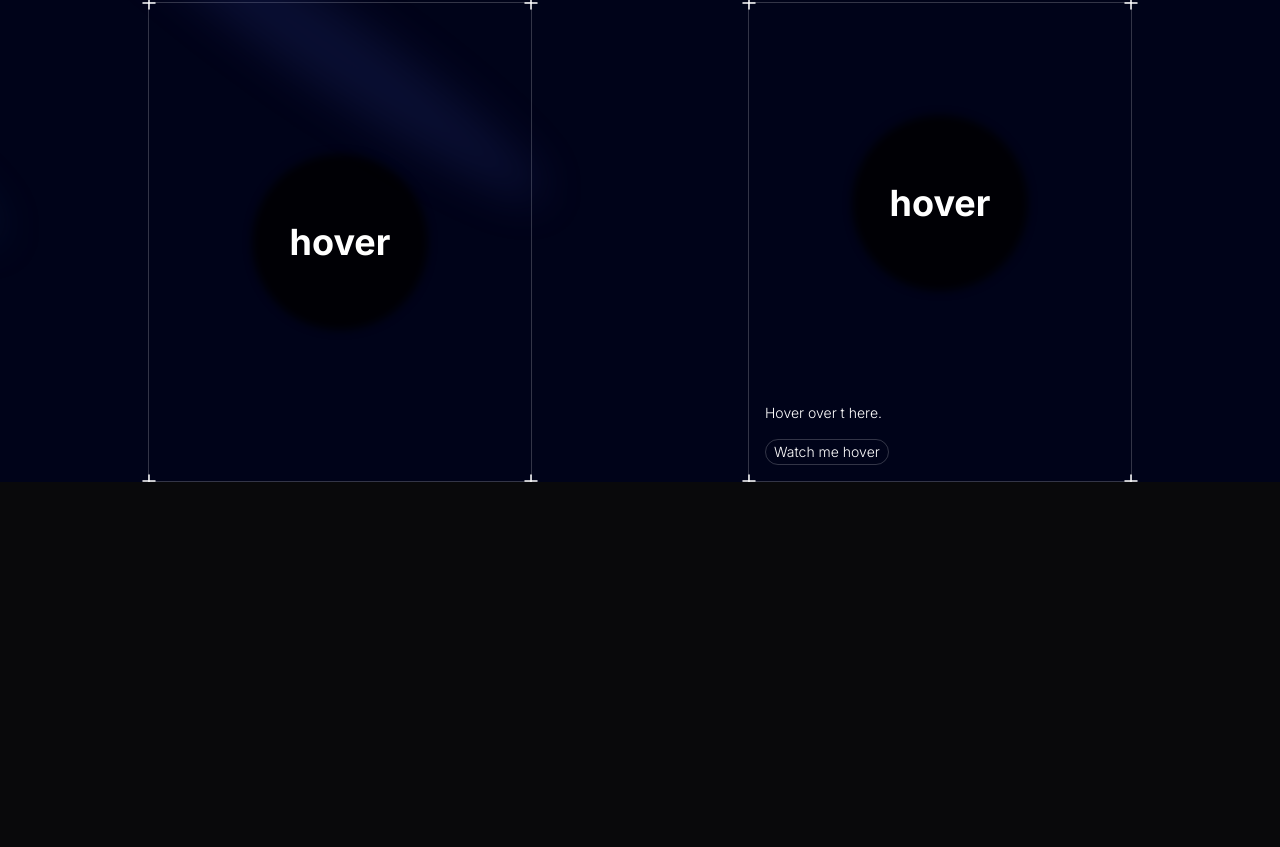
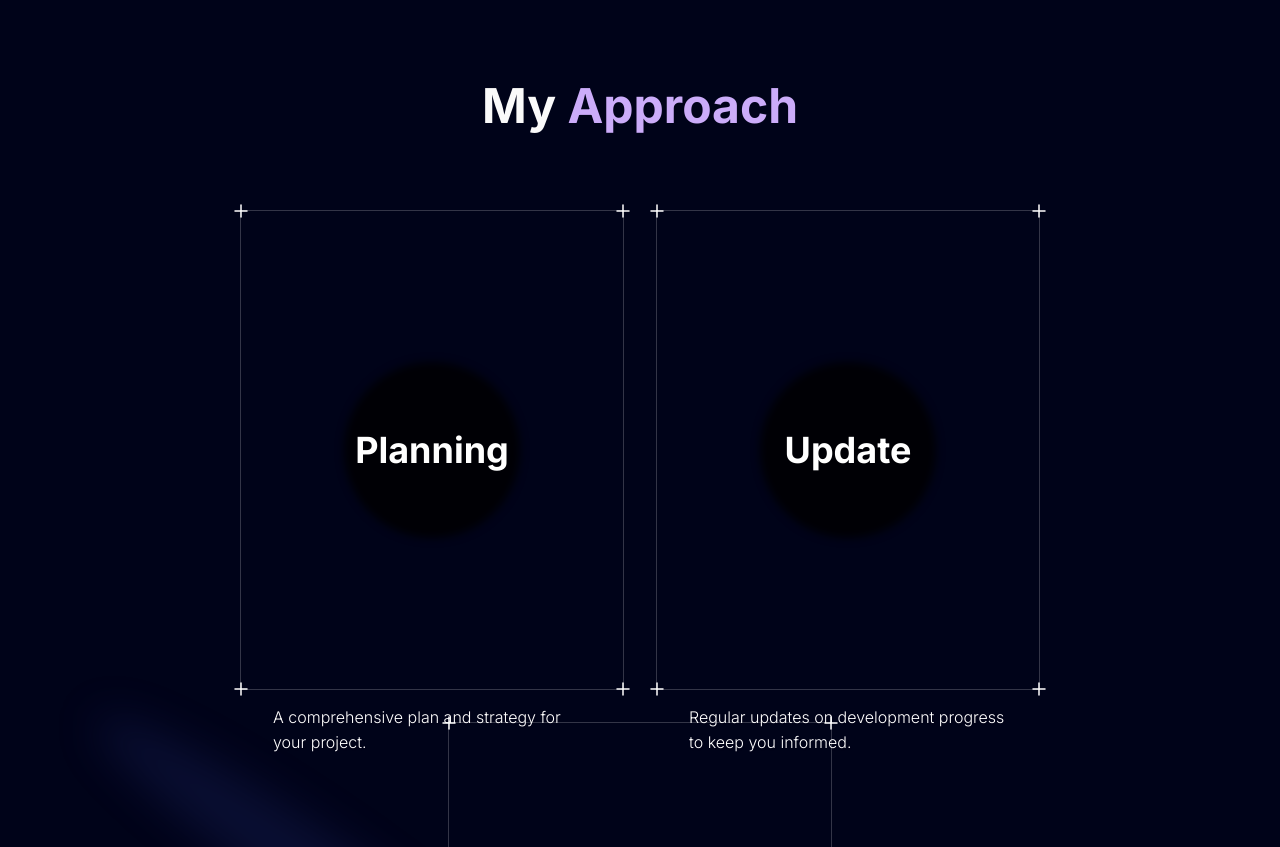
Before and after one commit to Miten15/portfolio, a Next.js app: page / in a window 1280 px wide. Shown: the part 6293-7140 px from the top of the page. Before the commit the page ends 6775 px from the top, so only its background shows below. Built offline with nearby package versions, Linux system fonts and the light colour scheme.

Commit message:
before something breaks

```diff
--- a/app/globals.css
+++ b/app/globals.css
@@ -64,6 +64,7 @@
     --input: 240 3.7% 15.9%;
     --ring: 240 4.9% 83.9%;
   }
+
 }
 
 @layer base {
@@ -87,3 +88,17 @@
     background: linear-gradient(90deg, #161a31 0%, #06091f 100%);
   }
 }
+
+/* In your CSS file or inside a <style> tag in your component */
+.card-description {
+  padding: 1rem;
+  font-size: 1rem;
+  font-weight: 300;
+  color: #333;
+  line-height: 1.6;
+  text-shadow: 1px 1px 2px rgba(0, 0, 0, 0.1);
+}
+
+.dark .card-description {
+  color: #ddd;
+}
--- a/components/Approach.tsx
+++ b/components/Approach.tsx
@@ -1,42 +1,50 @@
 "use client";
 import React from "react";
-
 import { EvervaultCard, Icon } from "./ui/evervault-card";
 
 export function Approach() {
+  const cardContent = [
+    {
+      id: 1,
+      title: "Planning",
+      des: "A comprehensive plan and strategy for your project.",
+    },
+    {
+      id: 2,
+      title: "Update",
+      des: "Regular updates on development progress to keep you informed.",
+    },
+    {
+      id: 3,
+      title: "Launch",
+      des: "Final development phase and launching your project successfully.",
+    },
+  ];
+
   return (
-    <div className="flex flex-col-3 ">
-      <div className="border border-black/[0.2] dark:border-white/[0.2]  items-start max-w-sm mx-auto p-4 relative h-[30rem]">
+    <div className="flex flex-wrap justify-center mb-20" id="approach">
+      <div className="py-20 w-full text-center">
+        <h1 className="heading">
+          My <span className="text-purple">Approach</span>
+        </h1>
+      </div>
+      {cardContent.map((card) => (
+        <div
+          key={card.id}
+          className="border border-black/[0.2] dark:border-white/[0.2] max-w-sm mx-4 mb-8 p-4 relative h-[30rem]"
+        >
           <Icon className="absolute h-6 w-6 -top-3 -left-3 dark:text-white text-black" />
           <Icon className="absolute h-6 w-6 -bottom-3 -left-3 dark:text-white text-black" />
           <Icon className="absolute h-6 w-6 -top-3 -right-3 dark:text-white text-black" />
           <Icon className="absolute h-6 w-6 -bottom-3 -right-3 dark:text-white text-black" />
 
-        <EvervaultCard text="hover" />
+          <EvervaultCard text={card.title} />
 
-        <h2 className="dark:text-white text-black mt-4 text-sm font-light">
-          Hover over this card to reveal an awesome effect. Running out of copy
-          here.
+          <h2 className="card-description dark:text-white text-black mt-4 text-sm font-light">
+            {card.des}
           </h2>
-        <p className="text-sm border font-light dark:border-white/[0.2] border-black/[0.2] rounded-full mt-4 text-black dark:text-white px-2 py-0.5">
-          Watch me hover
-        </p>
         </div>
-      <div className="border border-black/[0.2] dark:border-white/[0.2] flex flex-col items-start max-w-sm mx-auto p-4 relative h-[30rem]">
-        <Icon className="absolute h-6 w-6 -top-3 -left-3 dark:text-white text-black" />
-        <Icon className="absolute h-6 w-6 -bottom-3 -left-3 dark:text-white text-black" />
-        <Icon className="absolute h-6 w-6 -top-3 -right-3 dark:text-white text-black" />
-        <Icon className="absolute h-6 w-6 -bottom-3 -right-3 dark:text-white text-black" />
-
-        <EvervaultCard text="hover" />
-
-        <h2 className="dark:text-white text-black mt-4 text-sm font-light">
-          Hover over t here.
-        </h2>
-        <p className="text-sm border font-light dark:border-white/[0.2] border-black/[0.2] rounded-full mt-4 text-black dark:text-white px-2 py-0.5">
-          Watch me hover
-        </p>
-      </div>
+      ))}
     </div>
   );
 }
```
Lines whose indentation alone changed are shown as unchanged.
